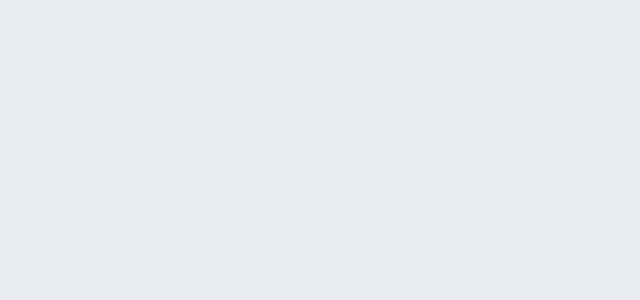
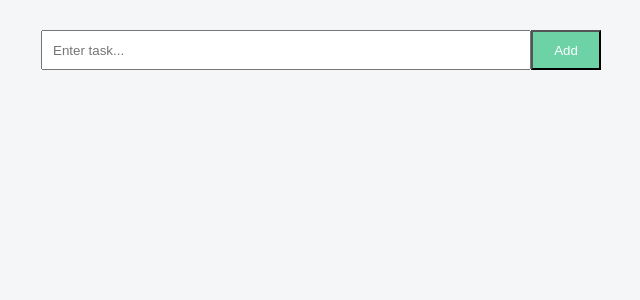
Before and after one commit to a-water/react-task-list, a React (Create React App) app: page / in a window 1280 px wide. Shown: the top 300 px of the page, without its empty margins (319-959 px from the left). Built offline with nearby package versions, Linux system fonts and the light colour scheme.

Commit message:
Added input bar with some styling

```diff
--- a/src/components/InputBar.js
+++ b/src/components/InputBar.js
@@ -1,10 +1,33 @@
 import React, { Component } from 'react';
 
 class InputBar extends Component {
+
+  constructor(props) {
+    super(props);
+
+    this.state = {
+      taskTitle: ''
+    }
+
+    this.handleOnSubmit = this.handleOnSubmit.bind(this);
+    this.handleOnInputChange = this.handleOnInputChange.bind(this);
+  }
+
+  handleOnSubmit() {
+
+  }
+
+  handleOnInputChange() {
+
+  }
+
   render() {
     return(
       <div>
-
+        <form className="input-form" onSubmit={ this.handleOnSubmit }>
+          <input type="text" placeholder="Enter task..." value={ this.state.taskTitle }></input>
+          <input type="submit" value="Add"></input>
+        </form>
       </div>
     )
   }
--- a/src/components/TodoContainer.js
+++ b/src/components/TodoContainer.js
@@ -1,10 +1,11 @@
 import React, { Component } from 'react';
+import InputBar from './InputBar';
 
 class TodoContainer extends Component {
   render() {
     return(
       <div className="container">
-
+        <InputBar />
       </div>
     )
   }
--- a/src/css/todo-list.scss
+++ b/src/css/todo-list.scss
@@ -1,7 +1,31 @@
 @import 'variables';
 
 .container {
-  background: darken($color: $background-color, $amount: 2);
+  background: lighten($color: $background-color, $amount: 2);
   width: 700px;
   height: 700px;
 }
+
+.input-form {
+
+  display: flex;
+  align-items: center;
+  justify-content: center;
+  margin-top: 30px;
+
+  input[type="text"] {
+    width: 70%;
+    height: 40px;
+    box-sizing: border-box;
+    padding-left: 10px;
+
+  }
+
+  input[type="submit"] {
+    width: 10%;
+    height: 40px;
+    -webkit-appearance: none;
+    background: $all-good-color;
+    color: white;
+  }
+}
--- a/src/css/variables.scss
+++ b/src/css/variables.scss
@@ -1 +1,2 @@
 $background-color: #eef1f4;
+$all-good-color: #6dd3a7;
```
